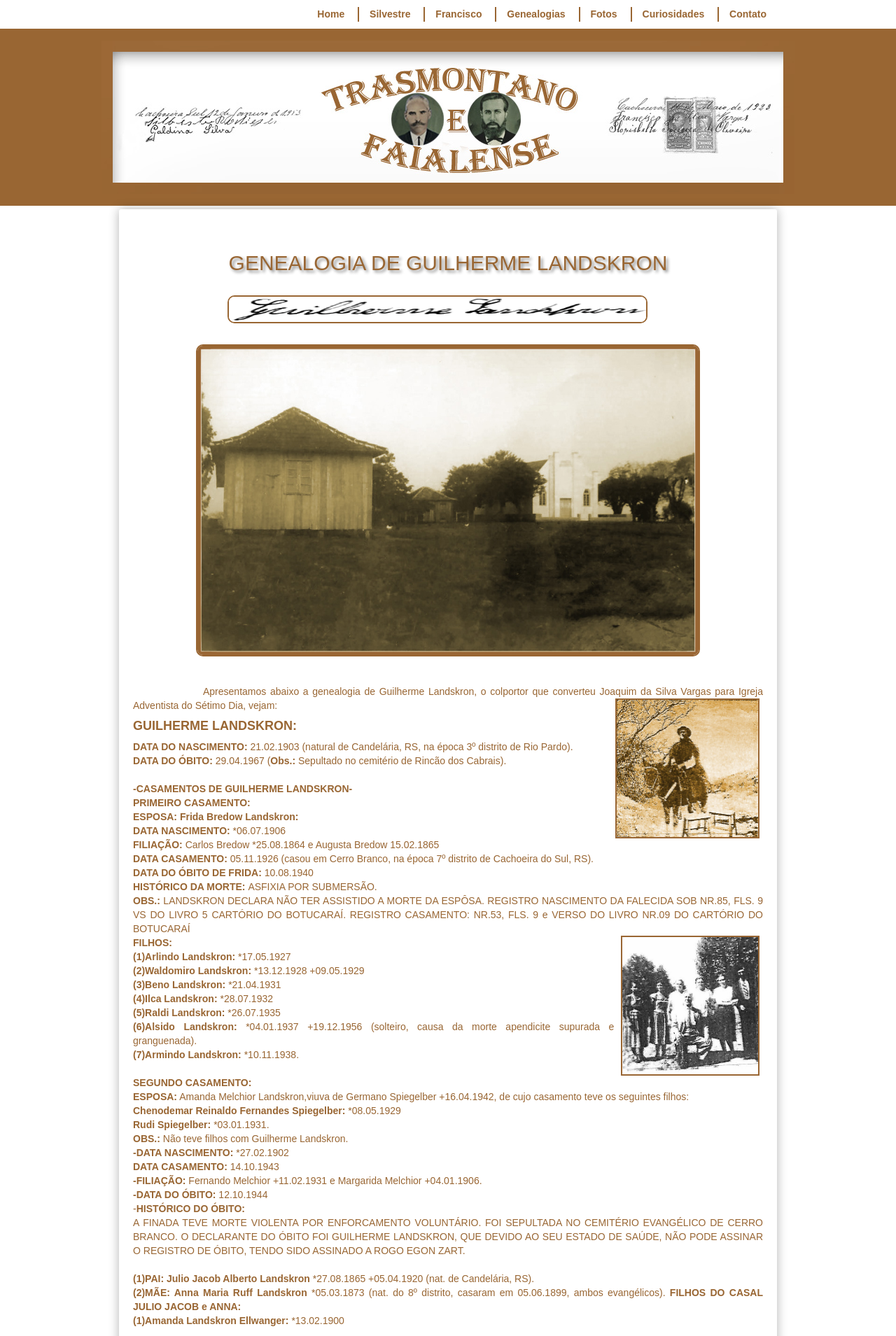
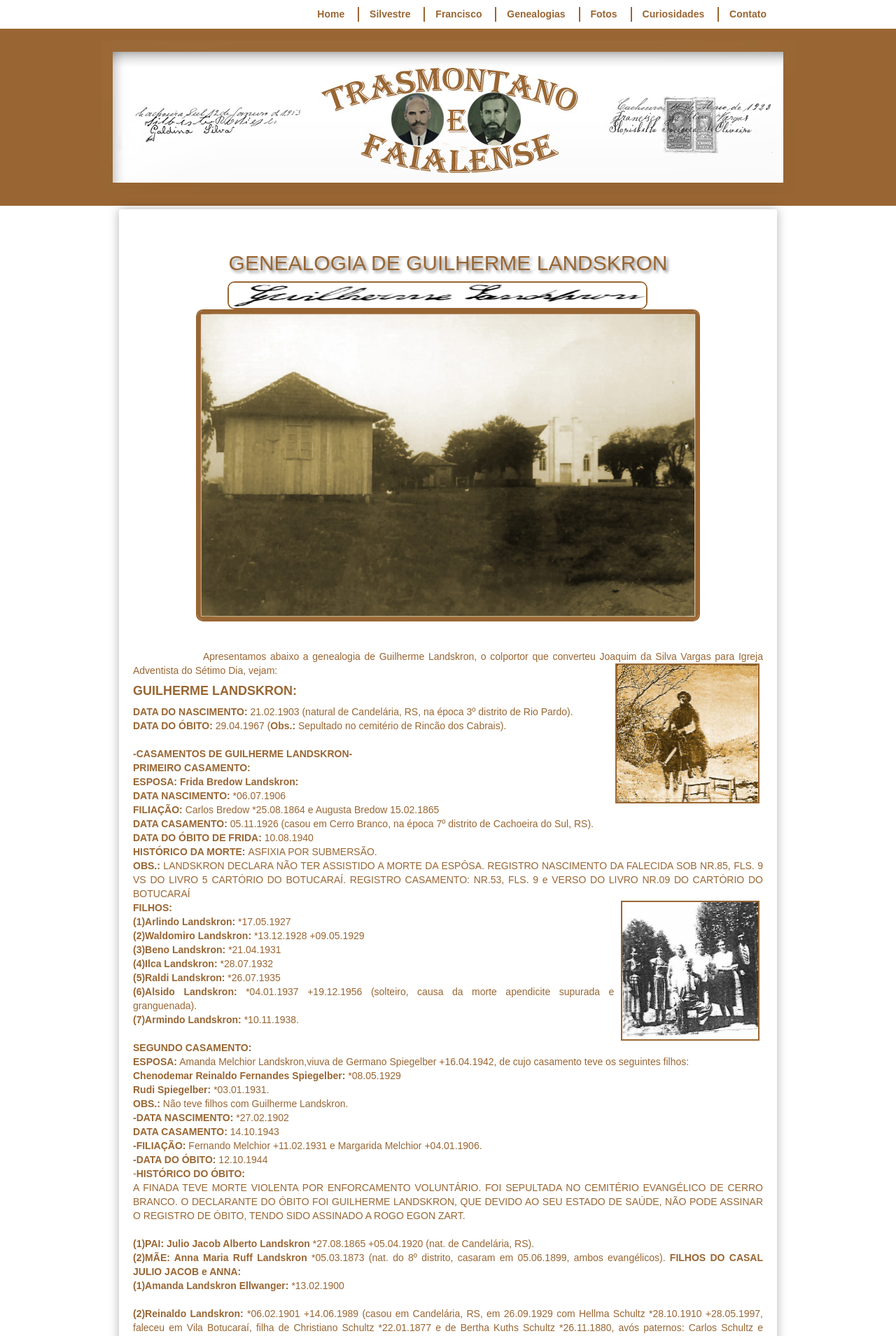
Before and after one commit to claudiovargas1955/claudiovargas1955.github.io, a Jekyll site: the page built from _pages/arvore-genealogica-de-guilherme landskron.html, in a window 1280 px wide. Shown: the top 1909 px of the page at 70% size. Built offline with Jekyll 4.4.1, drawn with Linux system fonts in a browser that asks for light colours; some web fonts are replaced.

Commit message:
Update arvore-genealogica-de-guilherme landskron.html

```diff
--- a/_pages/arvore-genealogica-de-guilherme landskron.html
+++ b/_pages/arvore-genealogica-de-guilherme landskron.html
@@ -38,8 +38,8 @@ details[open] summary {color:#996633;
           margin-left: 135px;
           border:#996633 solid 2px;
           border-radius: 10px;
-          margin-top: 20px;
-         margin-bottom:30px;
+          margin-top: 0px;
+         margin-bottom:0px;
 
          }
 
```
